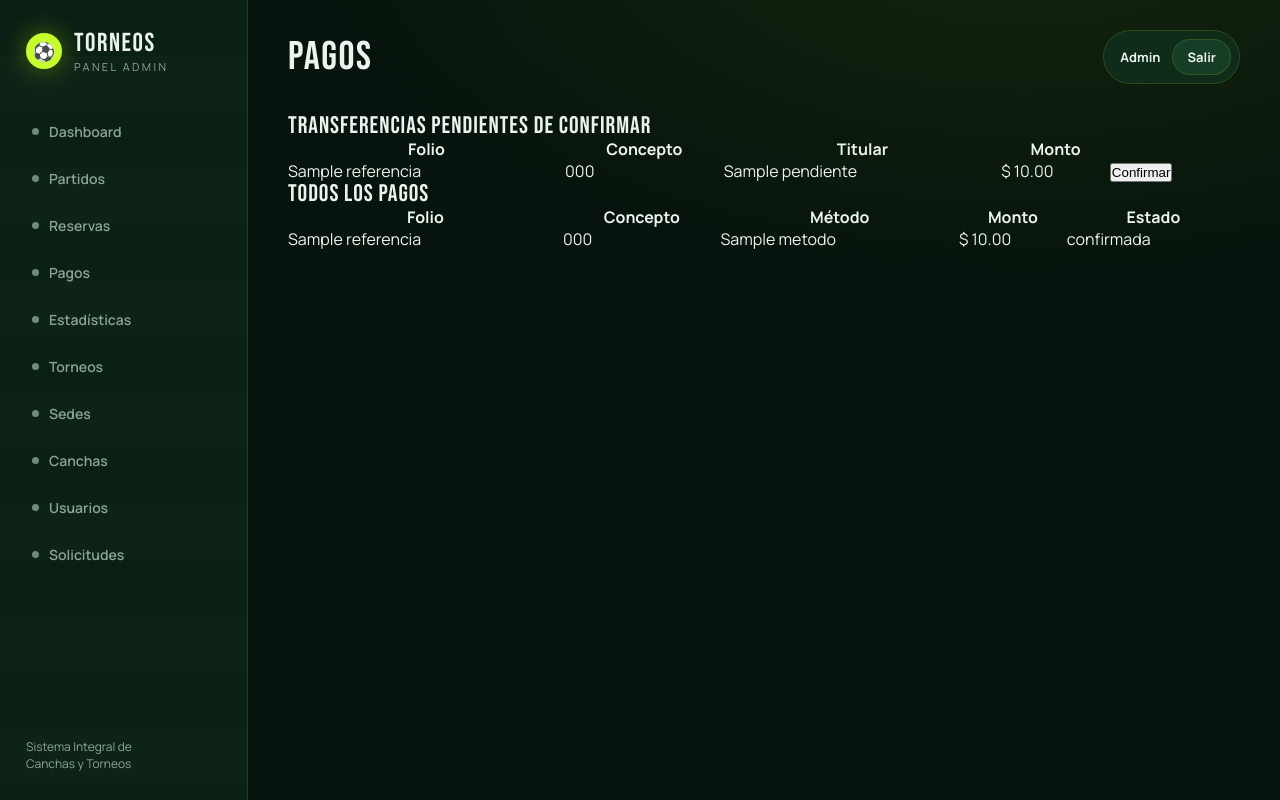
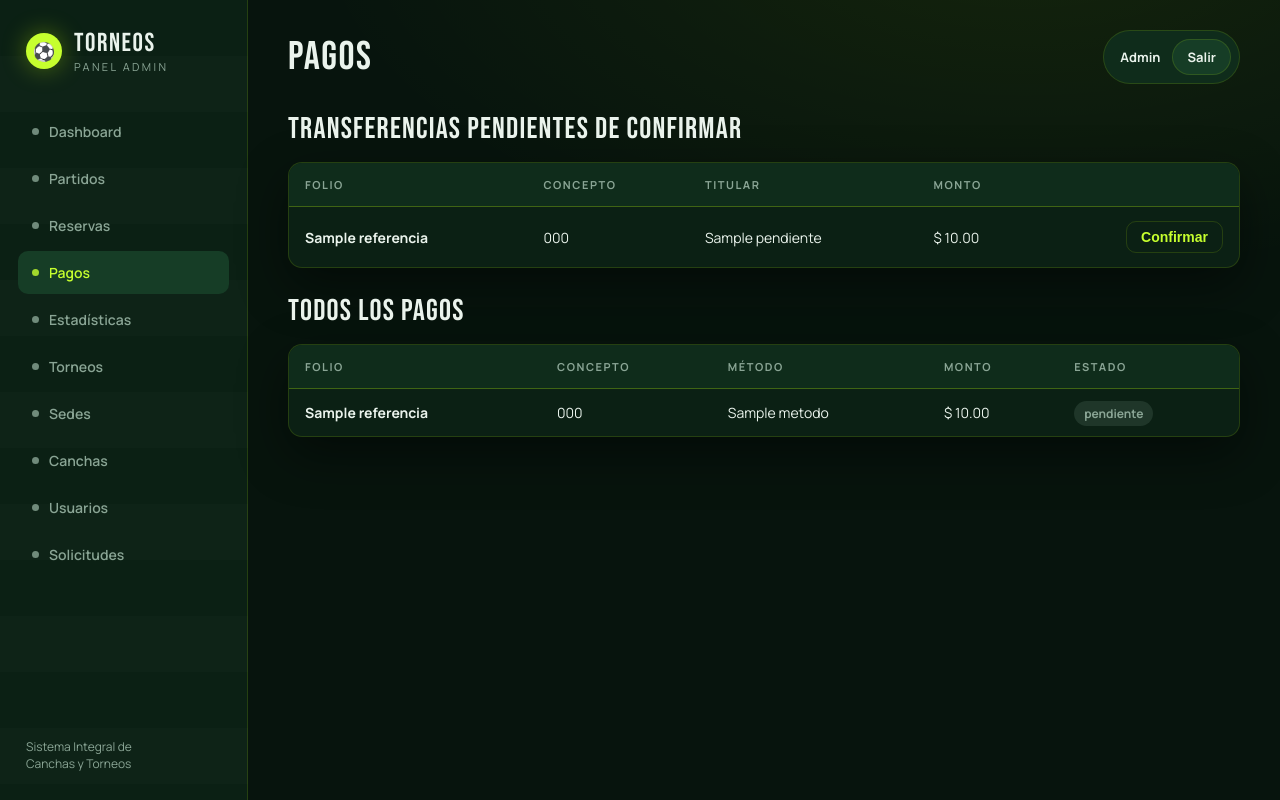
Before and after one commit to VMMC5/sistema-futbol, a Flask app: template web/app/templates/pagos.html in a window 1280 px wide. Run offline with Flask 3, Linux system fonts and the light colour scheme; the template is opened without the code that fills it: most values are stand-ins (such as "Sample title", 1, 10 or a date in 2020).

Commit message:
Unifica el diseño de la tabla de Pagos con el resto del panel
La página de Pagos usaba <table> sin estilo, distinta a todas las demás.
Ahora usa el mismo patrón: section-head + .panel-table, badges estado-tag
(completado=en_curso, pendiente=programado, fallido=finalizado), botón
Confirmar como .btn.ghost, y estados vacíos con .empty. Sin cambios de lógica.

Co-Authored-By: Claude Opus 4.8 <noreply@anthropic.com>

```diff
--- a/web/app/templates/pagos.html
+++ b/web/app/templates/pagos.html
@@ -1,45 +1,78 @@
 {% extends "base.html" %}
+{% set active = 'pagos' %}
 {% block title %}Pagos{% endblock %}
 {% block heading %}Pagos{% endblock %}
+
 {% block content %}
+{% macro estado_tag(estado) %}
+  {% if estado == 'completado' %}<span class="estado-tag en_curso">completado</span>
+  {% elif estado == 'fallido' %}<span class="estado-tag finalizado">fallido</span>
+  {% else %}<span class="estado-tag programado">pendiente</span>{% endif %}
+{% endmacro %}
 
-<h2>Transferencias pendientes de confirmar</h2>
+<div class="section-head"><h2>Transferencias pendientes de confirmar</h2></div>
+
 {% if pendientes %}
+<div class="panel-table">
   <table>
-  <thead><tr><th>Folio</th><th>Concepto</th><th>Titular</th><th>Monto</th><th></th></tr></thead>
+    <thead>
+      <tr>
+        <th>Folio</th>
+        <th>Concepto</th>
+        <th>Titular</th>
+        <th>Monto</th>
+        <th></th>
+      </tr>
+    </thead>
     <tbody>
       {% for p in pendientes %}
       <tr>
-      <td>{{ p.referencia }}</td>
+        <td><strong>{{ p.referencia }}</strong></td>
         <td>{{ p.concepto }}</td>
         <td>{{ p.usuario_nombre }}</td>
         <td>$ {{ '%.2f'|format(p.monto) }}</td>
-      <td>
-        <form method="post" action="{{ url_for('pago_confirmar', pago_id=p.id) }}">
-          <button type="submit">Confirmar</button>
+        <td style="text-align:right; white-space:nowrap;">
+          <form method="post" action="{{ url_for('pago_confirmar', pago_id=p.id) }}" style="display:inline;">
+            <button type="submit" class="btn ghost" style="padding:7px 14px; color:var(--lime);">Confirmar</button>
           </form>
         </td>
       </tr>
       {% endfor %}
     </tbody>
   </table>
+</div>
 {% else %}
-<p>No hay transferencias pendientes.</p>
+<div class="panel-table"><div class="empty">No hay transferencias pendientes.</div></div>
 {% endif %}
 
-<h2>Todos los pagos</h2>
+<div class="section-head" style="margin-top:28px;"><h2>Todos los pagos</h2></div>
+
+{% if pagos %}
+<div class="panel-table">
   <table>
-  <thead><tr><th>Folio</th><th>Concepto</th><th>Método</th><th>Monto</th><th>Estado</th></tr></thead>
+    <thead>
+      <tr>
+        <th>Folio</th>
+        <th>Concepto</th>
+        <th>Método</th>
+        <th>Monto</th>
+        <th>Estado</th>
+      </tr>
+    </thead>
     <tbody>
       {% for p in pagos %}
       <tr>
-      <td>{{ p.referencia }}</td>
+        <td><strong>{{ p.referencia }}</strong></td>
         <td>{{ p.concepto }}</td>
-      <td>{{ p.metodo }}</td>
+        <td>{{ p.metodo|capitalize }}</td>
         <td>$ {{ '%.2f'|format(p.monto) }}</td>
-      <td>{{ p.estado }}</td>
+        <td>{{ estado_tag(p.estado) }}</td>
       </tr>
       {% endfor %}
     </tbody>
   </table>
+</div>
+{% else %}
+<div class="panel-table"><div class="empty">No hay pagos registrados.</div></div>
+{% endif %}
 {% endblock %}
```
Lines whose indentation alone changed are shown as unchanged.
